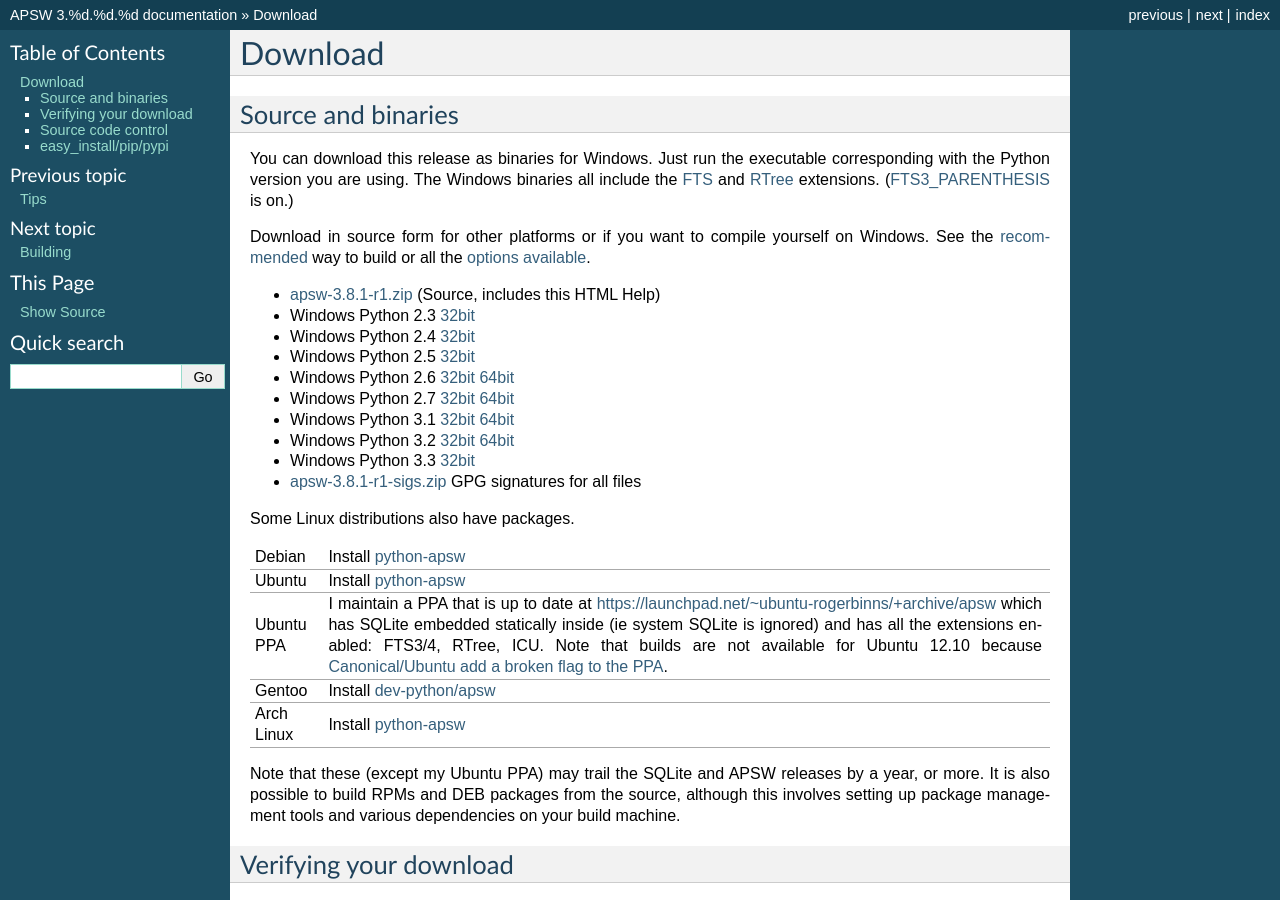
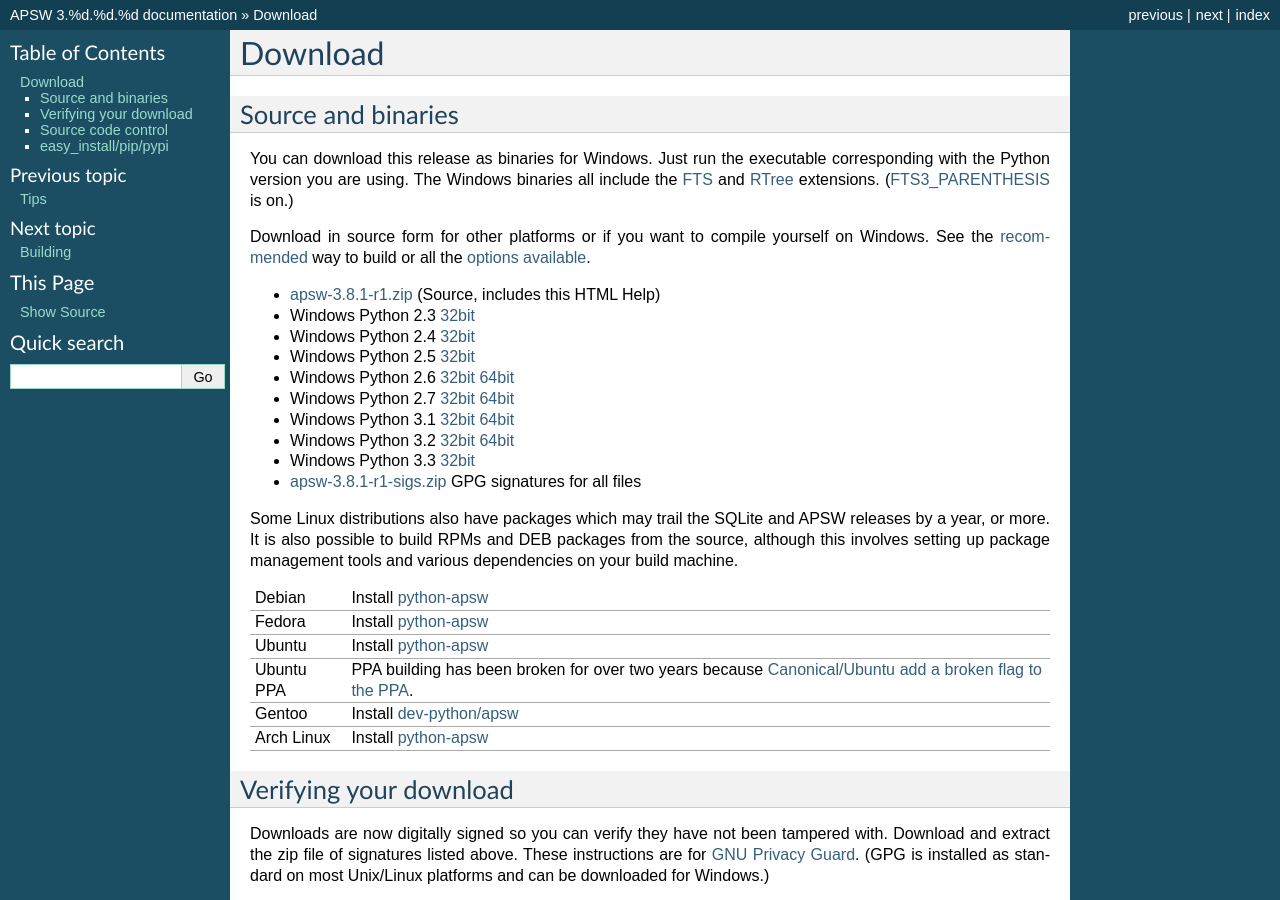
Before and after one commit to rogerbinns/apsw, a Sphinx documentation site: the page built from doc/download.rst, in a window 1280 px wide and 900 px high. Built offline with Sphinx 7.4.7, drawn with Linux system fonts in a browser that asks for light colours; pages that are not in the unit, such as notebooks, are missing from menus; the version number is read from the project's files by our own code.

Commit message:
Minor doc updates

```diff
--- a/doc/download.rst
+++ b/doc/download.rst
@@ -61,31 +61,27 @@
 
 .. downloads-end
 
-Some Linux distributions also have packages.
+Some Linux distributions also have packages which may trail the SQLite
+and APSW releases by a year, or more.  It is also possible to build
+RPMs and DEB packages from the source, although this involves setting
+up package management tools and various dependencies on your build
+machine.
 
 +-------------------+----------------------------------------------------------------------------------+
 | Debian            | Install `python-apsw <http://packages.debian.org/python-apsw>`__                 |
 +-------------------+----------------------------------------------------------------------------------+
+| Fedora            | Install `python-apsw <https://apps.fedoraproject.org/packages/s/apsw>`__         |
++-------------------+----------------------------------------------------------------------------------+
 | Ubuntu            | Install `python-apsw <http://packages.ubuntu.com/search?keywords=python-apsw>`__ |
 +-------------------+----------------------------------------------------------------------------------+
-| Ubuntu PPA        | I maintain a PPA that is up to date at                                           |
-|                   | https://launchpad.net/~ubuntu-rogerbinns/+archive/apsw which has SQLite          |
-|                   | embedded statically inside (ie system SQLite is ignored) and has all the         |
-|                   | extensions enabled: FTS3/4, RTree, ICU.  Note that builds are not available for  |
-|                   | Ubuntu 12.10 because `Canonical/Ubuntu add a broken flag to the PPA              |
+| Ubuntu PPA        | PPA building has been broken for over two years because                          |
+|                   | `Canonical/Ubuntu add a broken flag to the PPA                                   |
 |                   | <https://bugs.launchpad.net/ubuntu/+source/python2.7/+bug/1065302>`__.           |
 +-------------------+----------------------------------------------------------------------------------+
 | Gentoo            | Install `dev-python/apsw <http://packages.gentoo.org/package/dev-python/apsw>`_  |
 +-------------------+----------------------------------------------------------------------------------+
-| Arch Linux        | Install `python-apsw <http://aur.archlinux.org/packages.php?ID=5537>`__          |
+| Arch Linux        | Install `python-apsw <https://www.archlinux.org/packages/?q=apsw>`__             |
 +-------------------+----------------------------------------------------------------------------------+
-
-Note that these (except my Ubuntu PPA) may trail the SQLite and APSW
-releases by a year, or more.  It is also possible to build RPMs and
-DEB packages from the source, although this involves setting up
-package management tools and various dependencies on your build
-machine.
-
 
 .. _verifydownload:
 
--- a/doc/index.rst
+++ b/doc/index.rst
@@ -12,7 +12,7 @@
 <https://sqlite.org/c3ref/intro.html>`_, you can do from
 Python. Although APSW looks vaguely similar to the :pep:`249` (DBAPI),
 it is :ref:`not compliant <dbapinotes>` with that API because instead
-it works the way SQLite 3 does. (`pysqlite <https://code.google.com/p/pysqlite/>`_
+it works the way SQLite 3 does. (`pysqlite <https://github.com/ghaering/pysqlite>`_
 is DBAPI compliant - see the :ref:`differences between apsw and
 pysqlite 2 <pysqlitediffs>`).
 
```
Also changed, not shown: doc/changes.rst (+6 -1 lines).
